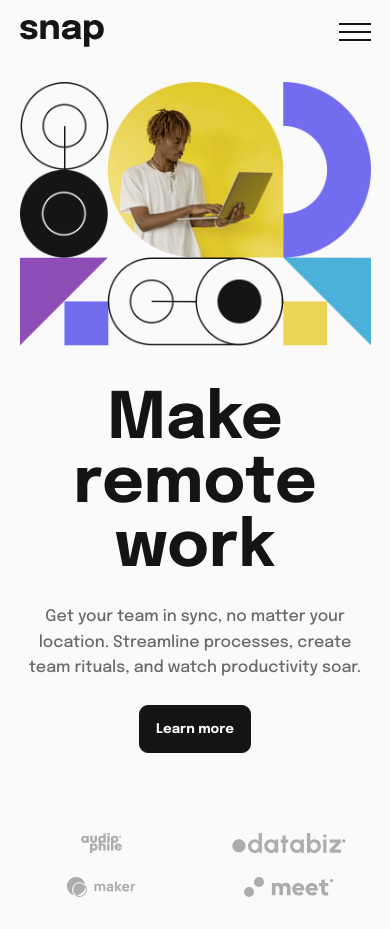
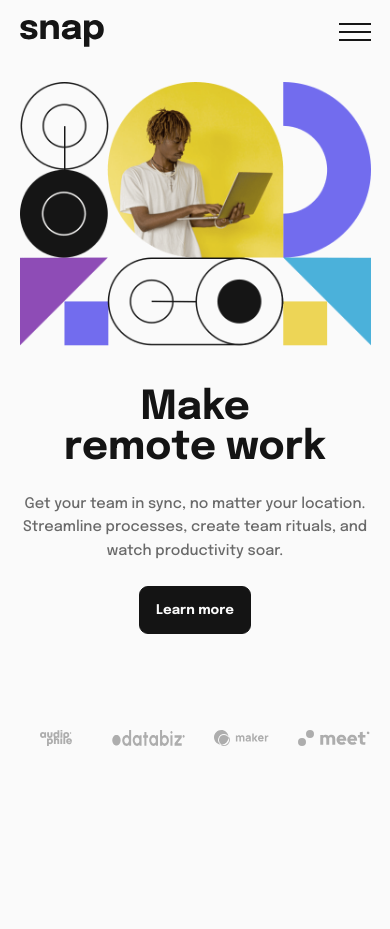
Before and after one commit to Shard-Codes/Intro-section-with-dropdown-navigation, a plain HTML site: page index.html in a window 390 px wide. After the commit the page ends 844 px from the top, so only its background shows below. Drawn offline with Linux system fonts and the light colour scheme.

Commit message:
Update style.css

```diff
--- a/Css/style.css
+++ b/Css/style.css
@@ -140,8 +140,8 @@ button{
 }
 
 .nav__img{
-  width: 1.25rem;
-  height: 1.25rem;
+  width: 1rem;
+  height: 1rem;
 }
 
 .sub__link:hover{
@@ -205,7 +205,7 @@ button{
   line-height: 1.6;
   color: var(--Medium-Gray);
   font-size: 1rem;
-  width: 60%;
+  width: 70%;
   margin-bottom: 1.5rem;
 }
 
@@ -226,7 +226,7 @@ button{
 }
 
 .logos__container{
-  padding: 5rem 0 2rem;
+  padding: 6rem 0 2rem;
   width: 100%;
   display: flex;
   align-items: center;
@@ -283,7 +283,7 @@ button{
   .nav__list{
     flex-direction: column;
     width: 100%;
-    gap: 2rem;
+    gap: 1.5rem;
   }
 
   .nav__item{
@@ -335,8 +335,8 @@ button{
   }
 }
 
-/* Bellow 448px wide */
-@media (max-width: 25em) {
+/* Bellow 432px wide */
+@media (max-width: 27em) {
   .hero__image{
     order: -1;
     background-image: url(../images/image-hero-mobile.png);
@@ -346,9 +346,13 @@ button{
 
   .logos__container{
     display: grid;
-    grid-template-columns: repeat(2, 1fr);
-    gap: 1.5rem;
+    grid-template-columns: repeat(4, 1fr);
+    gap: 1.25rem;
     justify-items: center;
+  }
+
+  .logo{
+    height: 1rem;
   }
 
   .hero__data{
@@ -358,4 +362,12 @@ button{
   .nav__menu{
     width: 100%;
   }
+
+  .hero__title{
+    font-size: 2.5rem;
+  }
+
+  .hero__description{
+    font-size: .913rem;
+  }
 }
```
